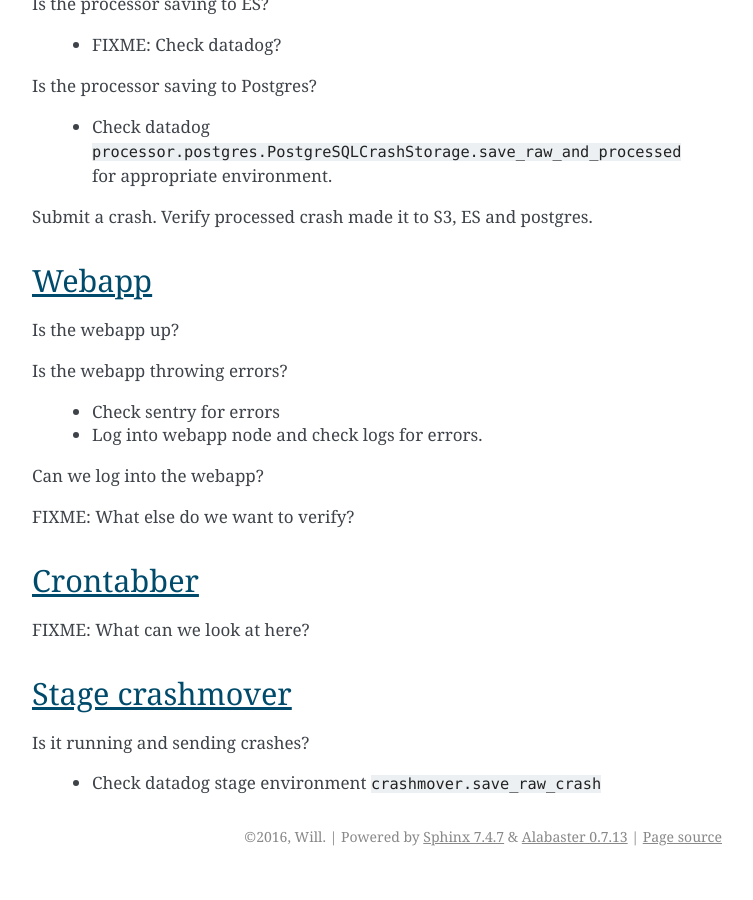
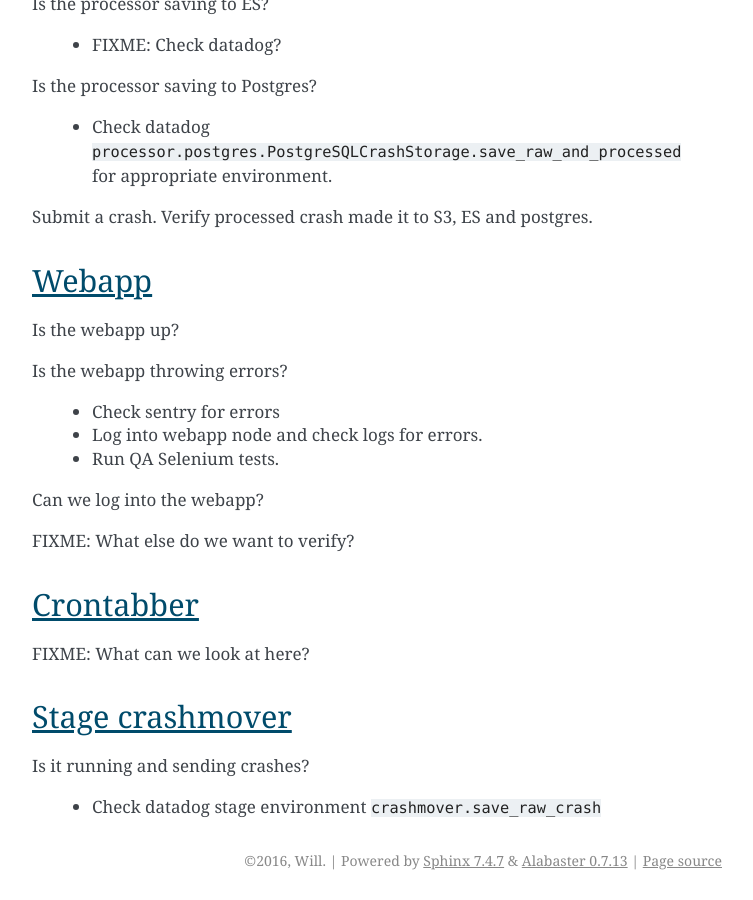
Before and after one commit to willkg/socorro-zero, a Sphinx documentation site: the page built from docs/socorro_test_checklist.rst, in a window 1280 px wide and 900 px high, scrolled down 1169 px. Shown: the whole window, without its empty margins (388-1141 px from the left). Built offline with Sphinx 7.4.7, drawn with Linux system fonts in a browser that asks for light colours; before the commit the page ends 2045 px from its top, so only the background shows below that.

Commit message:
Add selenium tests

```diff
--- a/docs/socorro_test_checklist.rst
+++ b/docs/socorro_test_checklist.rst
@@ -66,6 +66,7 @@ Is the webapp throwing errors?
 
     * Check sentry for errors
     * Log into webapp node and check logs for errors.
+    * Run QA Selenium tests.
 
 Can we log into the webapp?
 
```
